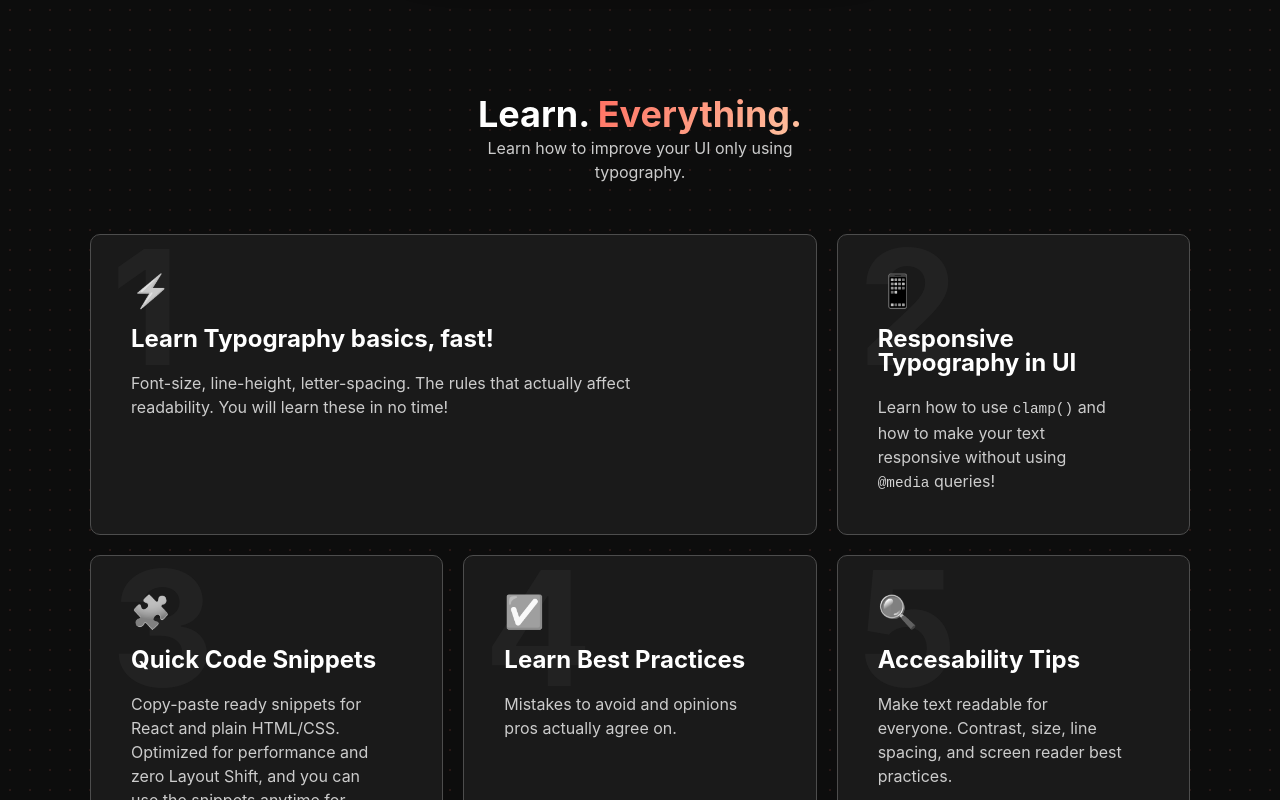
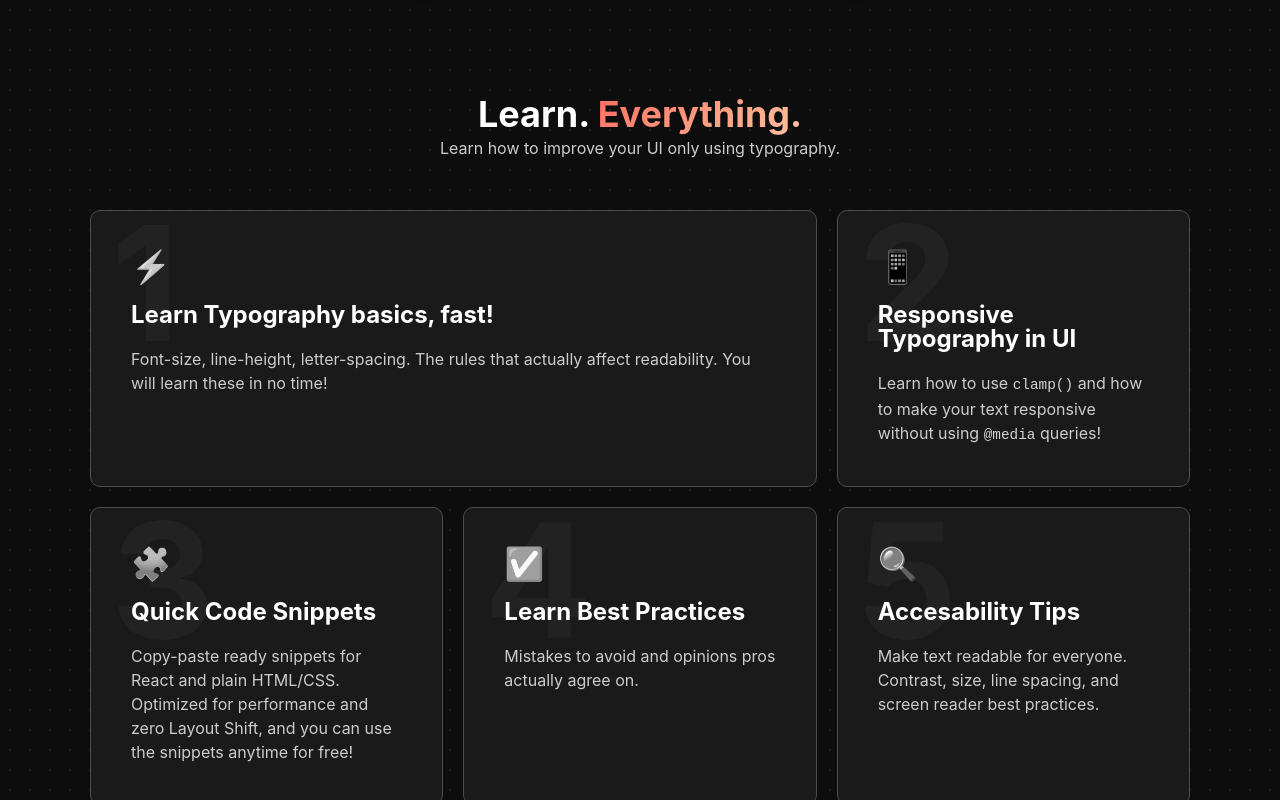
Before and after one commit to Johnson-Berisha/typography, a Next.js app: page / in a window 1280 px wide. Shown: the part 1100-1900 px from the top of the page. Built offline with nearby package versions, Linux system fonts and the light colour scheme; no server answers.

Commit message:
spacing changes

```diff
--- a/src/app/globals.css
+++ b/src/app/globals.css
@@ -84,7 +84,7 @@ h3 {
 p {
   font: var(--p);
   color: var(--gray80);
-  max-width: 90%;
+  /* max-width: 90%; */
   margin-top: var(--spacing);
 }
 
@@ -571,7 +571,7 @@ ul {
   color: var(--gray80);
 }
 
-@media (max-width:1024px) {
+@media (max-width:768px) {
   .guide-card {
     max-width: 90%;
   }
```
